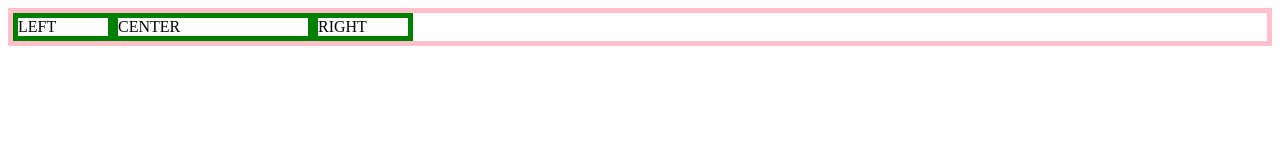
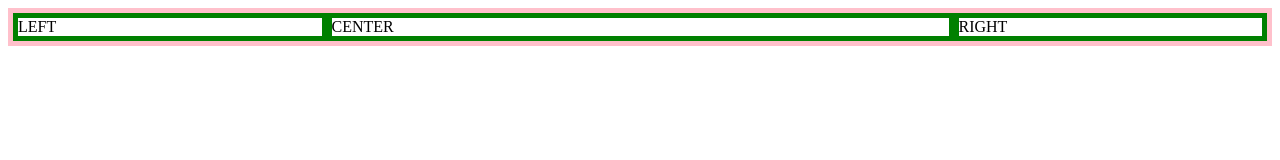
Before and after one commit to code-studing/gsm, a plain HTML site: page grid.html in a window 1280 px wide. Drawn offline with Linux system fonts and the light colour scheme.

Commit message:
grid 적용

```diff
--- a/grid.html
+++ b/grid.html
@@ -7,7 +7,7 @@
       #grid{
         border:5px solid pink;
         display:grid;
-        grid-template-columns:100px 200px 100px
+        grid-template-columns:1fr 2fr 1fr
       }
       #grid>*{
         border:5px solid green;
```
